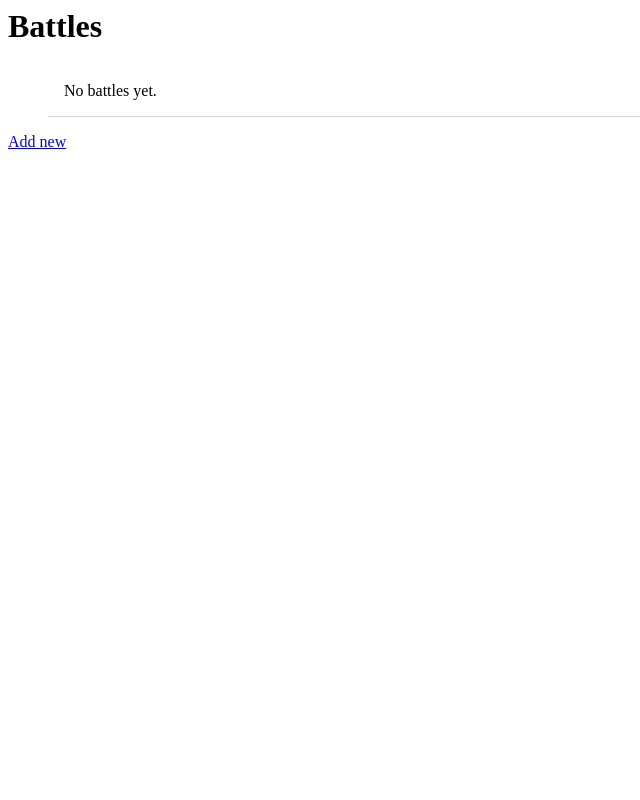
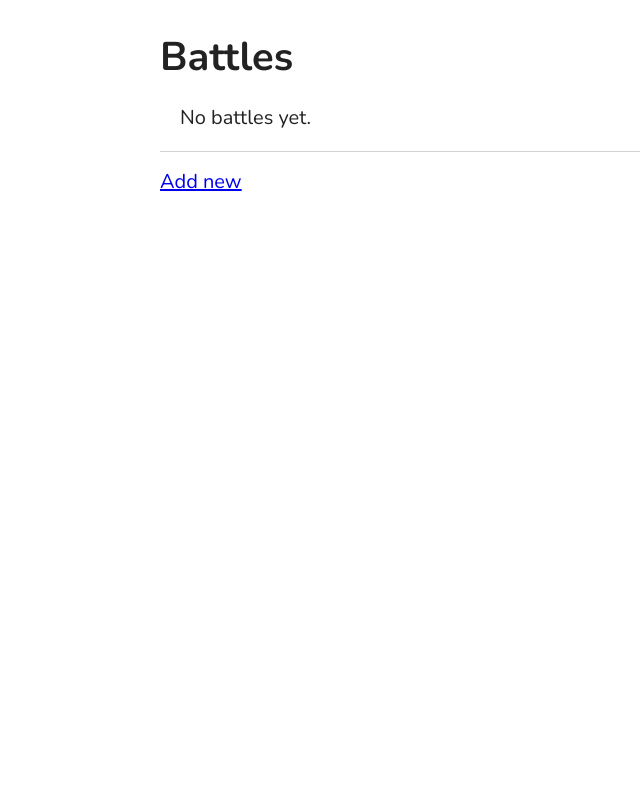
Before and after one commit to jaenia/pokebattle, a Django app: page / in a window 1280 px wide. Shown: the whole page, without its empty margins (0-640 px from the left). Run offline with Django 3.2, Linux system fonts and the light colour scheme; data that the repository does not hold is empty.

Commit message:
Adds global css file

```diff
--- /dev/null
+++ b/backend/battles/static/css/global.css
@@ -0,0 +1,29 @@
+@import url('https://fonts.googleapis.com/css2?family=Nunito:wght@400;700&display=swap');
+
+* {
+    margin: 0;
+    padding: 0;
+    outline: 0;
+    box-sizing: border-box;
+}
+
+html, body, #root {
+    min-height: 100%;
+}
+
+body {
+    -webkit-font-smoothing: antialiased !important;
+    max-width: 1020px;
+    margin: 0 auto;
+    padding: 1.5em;
+    color: #222222;
+}
+
+body, input, button {
+    font-size: 20px;
+    font-family: 'Nunito', sans-serif;
+}
+
+button {
+    cursor: pointer;
+}
--- a/backend/battles/templates/battles/battle_detail.html
+++ b/backend/battles/templates/battles/battle_detail.html
@@ -1,6 +1,7 @@
 {% load static %}
 
 <link rel="stylesheet" type="text/css" href="{% static 'css/styles.css' %}" />
+<link rel="stylesheet" type="text/css" href="{% static 'css/global.css' %}" />
 
 <h1>Pokebattle #{{ object.id }}</h1>
 <p id="battle-creator"><strong>Creator:</strong> {{ object.creator }}</p>
--- a/backend/battles/templates/battles/battle_form.html
+++ b/backend/battles/templates/battles/battle_form.html
@@ -1,6 +1,7 @@
 {% load static %}
 
 <link rel="stylesheet" type="text/css" href="{% static 'css/styles.css' %}" />
+<link rel="stylesheet" type="text/css" href="{% static 'css/global.css' %}" />
 
 <h1>Create a new Pokebattle</h1>
 <form id="battle-form" action="{% url 'battles:battle_create' %}" method="post">
--- a/backend/battles/templates/battles/battle_list.html
+++ b/backend/battles/templates/battles/battle_list.html
@@ -1,6 +1,7 @@
 {% load static %}
 
 <link rel="stylesheet" type="text/css" href="{% static 'css/styles.css' %}" />
+<link rel="stylesheet" type="text/css" href="{% static 'css/global.css' %}" />
 
 <h1>Battles</h1>
 <ul id="battles-list">
--- a/backend/battles/templates/battles/battle_opponent_pokemons_form.html
+++ b/backend/battles/templates/battles/battle_opponent_pokemons_form.html
@@ -1,6 +1,7 @@
 {% load static %}
 
 <link rel="stylesheet" type="text/css" href="{% static 'css/styles.css' %}" />
+<link rel="stylesheet" type="text/css" href="{% static 'css/global.css' %}" />
 
 <h1>Hey, {{ object.opponent.email }}!</h1>
 <p>{{ object.creator.email }} has invited you for a Pokebattle. Choose your Pokemons below:</p>
```
